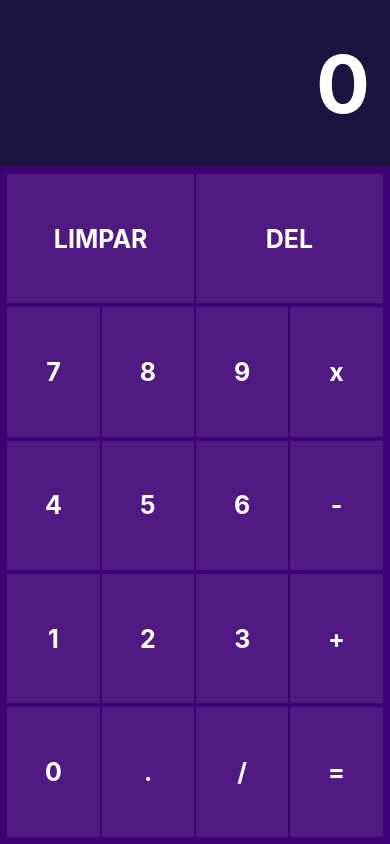
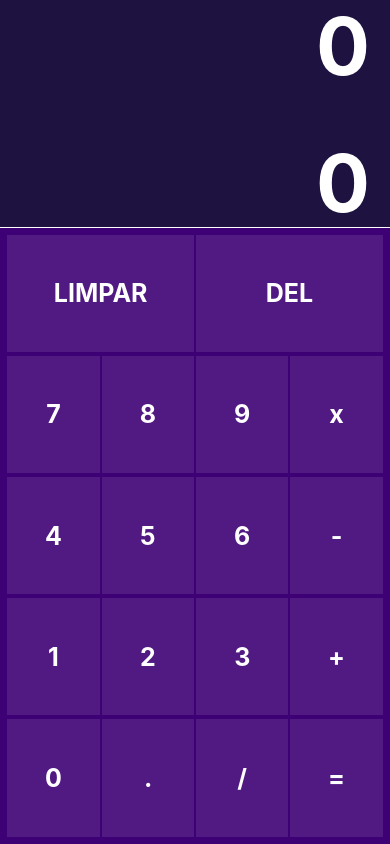
Before and after one commit to RafaelVtor/calculadora, a React Native app: screen / in a window 390 px wide. Built offline with nearby package versions, Linux system fonts and the light colour scheme.

Commit message:
mudanças no getValue.js

```diff
--- a/App.js
+++ b/App.js
@@ -13,6 +13,7 @@ export default function App () {
   ]
 
   const [display, setDisplay] = useState('0')
+  const [displayResult, setDisplayResult] = useState('0')
   let resultado = 0
 
   function handleOnPress (value) {
@@ -25,73 +26,21 @@ export default function App () {
       array = array.slice(0)
     }
 
-    /*
-    array.map(valor => {
-      let teste = parseInt(valor)
-      let operador = ''
-      let igual = ''
-      let num1 = 0
-      let num2 = result
+    setDisplay(display.concat(value))
+    if(displayResult != '0'){
+      setDisplayResult('0')
+    }
 
-      if (isNaN(teste)) {
-        if (teste == '=') {
-          igual = teste
-          console.log(igual)
-        } else {
-          operador = valor
-          console.log(operador)
-        }
-      } if (isNumber(teste)) {
-        num1 = teste
-        console.log(num1)
-        setResult(+num1)
-      }
-      switch (operador) {
-        case '+':
-          console.log('soma')
-          //result += num1
-        //  console.log(result)
-          //setResult(+num1)
-          break
-        case '-':
-          console.log('subtração')
-          //result = result - num
-          break
-        case 'x':
-          console.log('multiplicação')
-          //   result = result * num
-          break
-        case '/':
-          console.log('divisão')
-          //   result = result / num
-          break
-      }
-      console.log(result)
-    })
-    //console.log(result)
+    setDisplayResult(getValue(array))
+  }
 
-    switch (value) {
-      case 'LIMPAR':
-        this.setDisplay('0')
-
-        break
-      case '=':
-        console.log('teste')
-
-        break
-        default:
-
-          break
-        }
-
-        */
-       setDisplay(display.concat(value))
-        getValue(array)
-  }
   return (
     <>
       <View style={styles.container}>
         <View style={styles.resultadoContainer}>
+          <Text style={styles.resultadoTexto} placeholder='0'>
+            {displayResult}
+          </Text>
           <Text style={styles.resultadoTexto} placeholder='0'>
             {display}
           </Text>
@@ -129,7 +78,7 @@ const styles = StyleSheet.create({
     backgroundColor: '#fff'
   },
   resultadoContainer: {
-    flex: 2,
+    flex: 3,
     backgroundColor: '#1E1240',
     justifyContent: 'center'
   },
--- a/getValue.js
+++ b/getValue.js
@@ -5,50 +5,57 @@ export default function getValue (value) {
   console.log(value)
 
   let sinal = ''
-  let tamanho = value.length
+  //let tamanho = value.length
 
   let result = 0
   let num1 = 0
   let num2 = 0
+  let igual = ''
+  let displayResult = 0
+  const zerar = 0
 
-  value.map(valor => {
-    console.log(valor)
-
-    //   if(tamanho >= 3){
-    //    num1 = parseInt(value[tamanho - 2])
-    //    num2 = parseInt(value[tamanho])
-    //    console.log(num1 + num2)
-    //   }
-
-    if (isNaN(parseInt(valor))) {
+  displayResult = value.map(valor => {
+    if (isNaN(parseInt(valor)) && valor != '=') {
       sinal = valor
       console.log('sinal')
     }
     if (!isNaN(parseInt(valor))) {
       num1 = parseInt(valor)
-      if(result == 0){
+      if (result == 0) {
         result = num1
-      }else{
+      } else {
         num2 = result
-
       }
 
       if (sinal == '+') {
         result = num1 + num2
-        console.log(result)
+        return result
       }
       if (sinal == '-') {
-        result = (num2 - num1)  // Tive que multiplicar o resultado por -1 porque só estava retornando o número correto porem com o sinal invertido.
-        console.log(result)
+        result = num2 - num1 // Tive que multiplicar o resultado por -1 porque só estava retornando o número correto porem com o sinal invertido.
+        return result
       }
       if (sinal == 'x') {
         result = num1 * num2
-        console.log(result)
+        return result
       }
       if (sinal == '/') {
         result = num2 / num1
-        console.log(result)
+        return result
       }
     }
   })
+  console.log(displayResult)
+
+  let tamanhoResult = displayResult.length
+
+
+
+  console.log(value.lastIndexOf('='));
+
+  if(sinal == '='){
+    console.log('teae')
+  }
+
+  return displayResult[tamanhoResult-1];
 }
```
